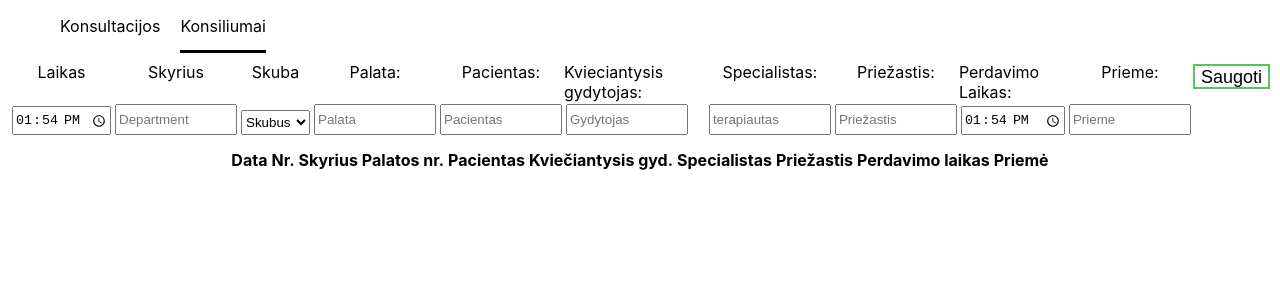
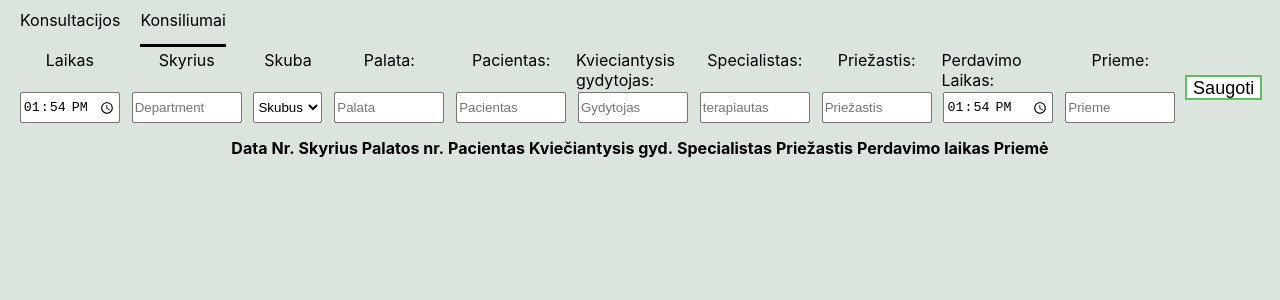
Before and after one commit to SimArm/react.js-node.js-fullstack-app-, a React (Create React App) app in the folder rkl_app/: page /Konsiliumai in a window 1280 px wide. Shown: the top 300 px of the page. Built offline with nearby package versions, Linux system fonts and the light colour scheme.

Commit message:
Dynamic Data Sorting added, some CSS adjustments

```diff
--- a/rkl_app/src/App.scss
+++ b/rkl_app/src/App.scss
@@ -3,14 +3,20 @@
     margin-left:  auto;
 
     max-width: 1260px;
+    height: 100vh;
 
     padding-right: 10px;
     padding-left:  10px;
+
+    background-color: rgb(220, 228, 222);
 }
 .nav {
     width: 100%;
     margin-bottom: 10px;
+    padding-top: 10px;
     ul {
+        padding: 0;
+        margin: 0;
         display: flex;
         flex-direction: row;
         list-style: none;
--- a/rkl_app/src/Components/Consilium/Consilium.jsx
+++ b/rkl_app/src/Components/Consilium/Consilium.jsx
@@ -1,7 +1,6 @@
 import React from "react";
 import "./Consilium.scss";
 
-import DataRow from "../DataRow/DataRow";
 import DataTable from "../DataTable/DataTable";
 import NewDataForm from "../NewDataForm/NewDataForm";
 
@@ -10,7 +9,6 @@ const Consilium = () => {
         <div>
             <NewDataForm />
             <DataTable disabled={true}/>
-            <DataRow />
         </div>
     );
 }
--- a/rkl_app/src/Components/Consultation/Consultation.jsx
+++ b/rkl_app/src/Components/Consultation/Consultation.jsx
@@ -1,7 +1,6 @@
 import React from "react";
 import "./Consultation.scss";
 
-import DataRow from "../DataRow/DataRow";
 import DataTable from "../DataTable/DataTable";
 import NewDataForm from "../NewDataForm/NewDataForm";
 
@@ -17,7 +16,6 @@ const Consultation = () => {
         <div>
             <NewDataForm />
             <DataTable disabled={false} data={data}/>
-            <DataRow />
         </div>
     );
 }
--- a/rkl_app/src/Components/DataTable/DataTable.jsx
+++ b/rkl_app/src/Components/DataTable/DataTable.jsx
@@ -1,27 +1,44 @@
-import React from 'react';
+import React, {useState} from 'react';
 import "./DataTable.scss";
 import DataRow from '../DataRow/DataRow';
 
 const DataTable = ({disabled, data}) => {
+
+    const [sorting, setSorting] = useState('Department');
+    const sortData = (property) => {
+        var sortOrder = 1;
+        if(property[0] === "-") {
+            sortOrder = -1;
+            property = property.substr(1);
+        }
+        return (a,b) => {
+            let result = (a[property] < b[property]) ? -1 : (a[property] > b[property]) ? 1 : 0;
+            return result * sortOrder;
+        }
+    }
+
     const Data = data || [];
 
     return (
         <div className="dataTable">
             <table>
+                <thead>
                     <tr className="tableHeader">
-                    <th>Data</th>
-                    <th>Nr.</th>
-                    <th>Skyrius</th>
-                    <th className={disabled ? "is-disabled" : undefined}>Skubus ar Planinis</th>
-                    <th>Palatos nr.</th>
-                    <th>Pacientas</th>
-                    <th>Kviečiantysis gyd.</th>
-                    <th>Specialistas</th>
-                    <th>Priežastis</th>
-                    <th>Perdavimo laikas</th>
-                    <th>Priemė</th>
+                        <th onClick={() => setSorting('Time')}>Data</th>
+                        <th onClick={() => setSorting('ID')}>Nr.</th>
+                        <th onClick={() => setSorting('Department')}>Skyrius</th>
+                        <th onClick={() => setSorting('Urgency')} className={disabled ? "is-disabled" : undefined}>Skubus ar Planinis</th>
+                        <th onClick={() => setSorting('Room')}>Palatos nr.</th>
+                        <th onClick={() => setSorting('Patient')}>Pacientas</th>
+                        <th onClick={() => setSorting('Doctor')}>Kviečiantysis gyd.</th>
+                        <th onClick={() => setSorting('Specialist')}>Specialistas</th>
+                        <th onClick={() => setSorting('Reason')}>Priežastis</th>
+                        <th onClick={() => setSorting('PassTime')}>Perdavimo laikas</th>
+                        <th onClick={() => setSorting('AcceptBy')}>Priemė</th>
                     </tr>
-                { Data.map((record) => {
+                </thead>
+                <tbody>
+                    {Data.sort(sortData(sorting)).map((record) => {
                             return (
                                 < DataRow
                                     isDisabled = {disabled}
@@ -40,6 +57,7 @@ const DataTable = ({disabled, data}) => {
                             );
                         })
                     }
+                </tbody>
             </table>
         </div>
     );
--- a/rkl_app/src/Components/NewDataForm/NewDataForm.scss
+++ b/rkl_app/src/Components/NewDataForm/NewDataForm.scss
@@ -10,25 +10,26 @@
         flex-flow: column;
         justify-content: space-between;
         width: auto;
+        max-width: 114px;
         label {
             display: flex;
             align-items: center;
             justify-content: center;
         }
         input {
+            padding: 1px;
             margin: 2px;
             height: 25px;
-            max-width: 114px;
         }
         select {
             margin: 2px;
-            height: 25px;
+            height: 31px;
             max-width: 114px;
         }
     }
     button {
         font-size: 18px;
-        margin-top: 2px;
+        margin: auto 0;
         width: auto;
         height: 25px;
         background-color: white;
```
Also changed, not shown: rkl_app/public/manifest.json (added). Lines whose indentation alone changed are shown as unchanged.
